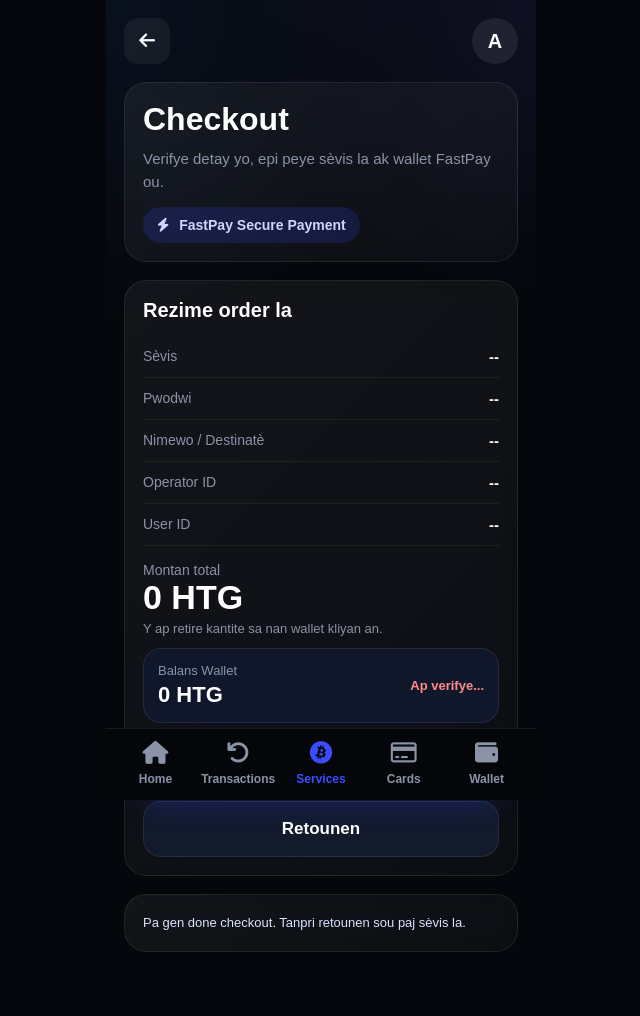
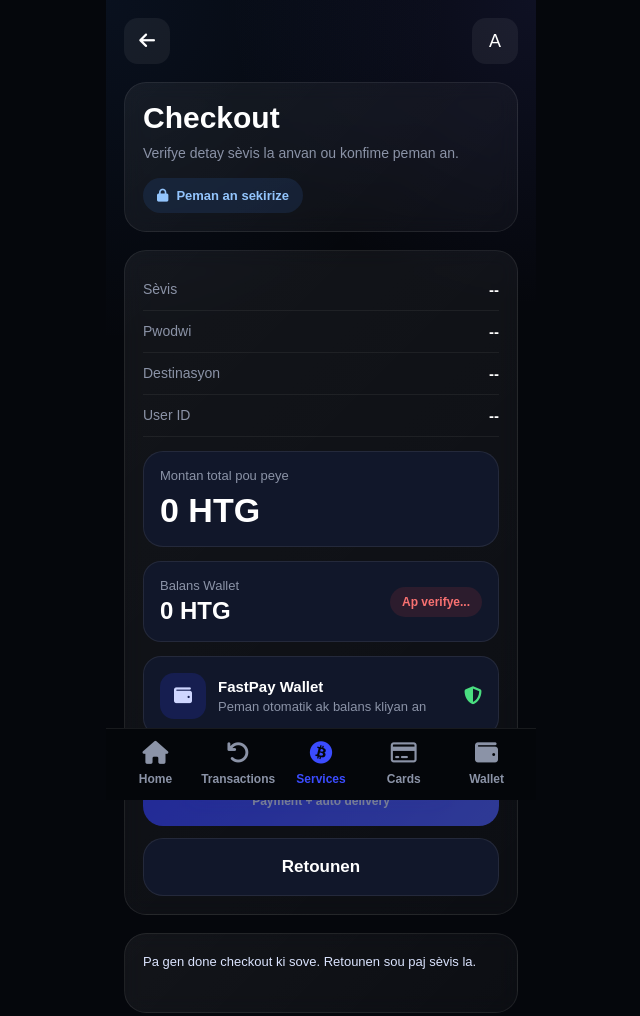
Before and after one commit to Fastpayhaiti/Fastpayhaiti, a website: page checkout.html in a window 1280 px wide. Shown: the whole page, without its empty margins (319-959 px from the left). Drawn offline with Linux system fonts and the light colour scheme.

Commit message:
Update checkout.html

```diff
--- a/checkout.html
+++ b/checkout.html
@@ -2,7 +2,7 @@
 <html lang="ht">
 <head>
   <meta charset="UTF-8" />
-  <meta name="viewport" content="width=device-width, initial-scale=1.0" />
+  <meta name="viewport" content="width=device-width, initial-scale=1.0"/>
   <title>Checkout - FastPay</title>
   <link href="https://cdnjs.cloudflare.com/ajax/libs/font-awesome/6.5.0/css/all.min.css" rel="stylesheet">
   <style>
@@ -15,7 +15,7 @@
 
     body{
       background:#05070c;
-      color:#ffffff;
+      color:#fff;
       min-height:100vh;
     }
 
@@ -37,73 +37,51 @@
       margin-bottom:18px;
     }
 
-    .back-btn{
+    .back-btn,.avatar{
       width:46px;
       height:46px;
-      border:none;
       border-radius:14px;
-      background:rgba(255,255,255,0.06);
-      color:#ffffff;
-      font-size:18px;
       display:flex;
       align-items:center;
       justify-content:center;
+      background:rgba(255,255,255,0.06);
+      color:#fff;
       text-decoration:none;
-      backdrop-filter:blur(10px);
+      font-size:18px;
     }
 
-    .profile-avatar{
-      width:46px;
-      height:46px;
-      border-radius:50%;
-      background:rgba(255,255,255,0.08);
-      color:#ffffff;
-      display:flex;
-      align-items:center;
-      justify-content:center;
-      font-size:20px;
-      font-weight:bold;
-    }
-
-    .card,
-    .result-box{
+    .card{
       background:linear-gradient(135deg, rgba(255,255,255,0.06), rgba(255,255,255,0.03));
       border:1px solid rgba(255,255,255,0.08);
       border-radius:22px;
       padding:18px;
+      margin-bottom:18px;
       backdrop-filter:blur(10px);
-      margin-bottom:18px;
     }
 
     .title{
-      font-size:32px;
+      font-size:30px;
       font-weight:800;
-      margin-bottom:10px;
+      margin-bottom:8px;
     }
 
     .sub{
       color:#8b93a7;
-      font-size:15px;
+      font-size:14px;
       line-height:1.5;
-      margin-bottom:14px;
     }
 
-    .badge{
+    .pay-badge{
+      margin-top:14px;
       display:inline-flex;
       align-items:center;
-      gap:10px;
-      background:rgba(59,76,255,0.18);
-      color:#cfd6ff;
+      gap:8px;
       padding:10px 14px;
       border-radius:999px;
-      font-size:14px;
+      background:rgba(59,130,246,0.12);
+      color:#93c5fd;
+      font-size:13px;
       font-weight:700;
-    }
-
-    .section-title{
-      font-size:20px;
-      font-weight:800;
-      margin-bottom:14px;
     }
 
     .summary-row{
@@ -128,36 +106,39 @@
       font-size:15px;
       font-weight:700;
       text-align:right;
+      max-width:58%;
       word-break:break-word;
-      max-width:58%;
     }
 
-    .price-box{
-      margin-top:8px;
-      padding-top:8px;
+    .price-wrap{
+      margin-top:14px;
+      background:#11172a;
+      border:1px solid rgba(255,255,255,0.08);
+      border-radius:20px;
+      padding:16px;
     }
 
-    .price{
+    .price-label{
+      color:#8b93a7;
+      font-size:13px;
+      margin-bottom:8px;
+    }
+
+    .price-value{
       font-size:34px;
       font-weight:800;
     }
 
-    .price-sub{
-      color:#8b93a7;
-      font-size:13px;
-      margin-top:4px;
-    }
-
     .wallet-box{
+      margin-top:14px;
       display:flex;
+      justify-content:space-between;
       align-items:center;
-      justify-content:space-between;
       gap:12px;
-      padding:14px;
+      padding:16px;
       border-radius:18px;
       background:#11172a;
       border:1px solid rgba(255,255,255,0.08);
-      margin-top:12px;
     }
 
     .wallet-left{
@@ -167,52 +148,146 @@
     }
 
     .wallet-label{
+      color:#8b93a7;
       font-size:13px;
-      color:#8b93a7;
     }
 
-    .wallet-balance{
-      font-size:22px;
+    .wallet-value{
+      font-size:24px;
       font-weight:800;
     }
 
-    .status-ok{
-      color:#4ade80;
-      font-size:13px;
+    .wallet-status-ok,
+    .wallet-status-bad{
+      padding:8px 12px;
+      border-radius:999px;
+      font-size:12px;
       font-weight:700;
+      white-space:nowrap;
     }
 
-    .status-bad{
-      color:#ff8a8a;
+    .wallet-status-ok{
+      background:rgba(34,197,94,0.12);
+      color:#4ade80;
+    }
+
+    .wallet-status-bad{
+      background:rgba(239,68,68,0.12);
+      color:#f87171;
+    }
+
+    .pay-method-box{
+      margin-top:14px;
+      display:flex;
+      align-items:center;
+      justify-content:space-between;
+      gap:12px;
+      padding:16px;
+      border-radius:18px;
+      background:#11172a;
+      border:1px solid rgba(255,255,255,0.08);
+    }
+
+    .pay-method-left{
+      display:flex;
+      align-items:center;
+      gap:12px;
+    }
+
+    .pay-icon{
+      width:46px;
+      height:46px;
+      border-radius:14px;
+      background:rgba(47,60,255,0.18);
+      display:flex;
+      align-items:center;
+      justify-content:center;
+      color:#cfd6ff;
+      font-size:18px;
+    }
+
+    .pay-method-title{
+      font-size:15px;
+      font-weight:800;
+    }
+
+    .pay-method-sub{
+      color:#8b93a7;
       font-size:13px;
-      font-weight:700;
+      margin-top:4px;
+    }
+
+    .shield{
+      color:#4ade80;
+      font-size:18px;
+    }
+
+    .actions{
+      display:grid;
+      grid-template-columns:1fr;
+      gap:12px;
+      margin-top:16px;
     }
 
     .primary-btn,
     .secondary-btn{
-      display:block;
       width:100%;
       border:none;
-      border-radius:18px;
+      border-radius:20px;
+      padding:18px;
       font-size:17px;
-      font-weight:700;
-      padding:17px;
+      font-weight:800;
       cursor:pointer;
-      text-decoration:none;
       text-align:center;
-      margin-top:12px;
+      transition:0.2s ease;
     }
 
     .primary-btn{
-      background:#2f3cff;
+      background:linear-gradient(135deg,#2f3cff,#4b5dff);
       color:#fff;
-      box-shadow:0 14px 30px rgba(47,60,255,0.35);
+      box-shadow:0 16px 32px rgba(47,60,255,0.35);
+    }
+
+    .primary-btn:disabled{
+      opacity:0.55;
+      cursor:not-allowed;
+      box-shadow:none;
     }
 
     .secondary-btn{
-      background:#131a2c;
-      color:#ffffff;
+      background:#11172a;
+      color:#fff;
       border:1px solid rgba(255,255,255,0.08);
+    }
+
+    .btn-main{
+      display:flex;
+      align-items:center;
+      justify-content:center;
+      gap:10px;
+    }
+
+    .btn-sub{
+      display:block;
+      font-size:12px;
+      font-weight:600;
+      color:#dbe4ff;
+      opacity:0.9;
+      margin-top:4px;
+    }
+
+    .loading-inline{
+      display:none;
+      align-items:center;
+      justify-content:center;
+      gap:8px;
+      font-size:14px;
+      color:#cfd6ff;
+      margin-top:8px;
+    }
+
+    .loading-inline.show{
+      display:flex;
     }
 
     .result-box{
@@ -221,11 +296,7 @@
       font-size:13px;
       color:#dbe4ff;
       line-height:1.5;
-    }
-
-    .loading{
-      opacity:0.7;
-      pointer-events:none;
+      min-height:80px;
     }
 
     .bottom-nav{
@@ -265,76 +336,88 @@
 </head>
 <body>
 <div class="app">
+
   <div class="topbar">
-      <a href="topup.html" class="back-btn">
-        <i class="fa-solid fa-arrow-left"></i>
-      </a>
-      <div class="profile-avatar" id="profileLetter">A</div>
+    <a href="services.html" class="back-btn"><i class="fa-solid fa-arrow-left"></i></a>
+    <div class="avatar" id="avatar">A</div>
   </div>
 
   <div class="card">
     <div class="title">Checkout</div>
-      <div class="sub">
-        Verifye detay yo, epi peye sèvis la ak wallet FastPay ou.
-      </div>
-      <div class="badge">
-        <i class="fa-solid fa-bolt"></i>
-        <span>FastPay Secure Payment</span>
+    <div class="sub">Verifye detay sèvis la anvan ou konfime peman an.</div>
+    <div class="pay-badge">
+      <i class="fa-solid fa-lock"></i>
+      <span>Peman an sekirize</span>
     </div>
   </div>
 
   <div class="card">
-      <div class="section-title">Rezime order la</div>
-
     <div class="summary-row">
       <div class="summary-label">Sèvis</div>
-        <div class="summary-value" id="serviceText">--</div>
+      <div class="summary-value" id="summaryService">--</div>
     </div>
 
     <div class="summary-row">
       <div class="summary-label">Pwodwi</div>
-        <div class="summary-value" id="productText">--</div>
+      <div class="summary-value" id="summaryProduct">--</div>
     </div>
 
     <div class="summary-row">
-        <div class="summary-label">Nimewo / Destinatè</div>
-        <div class="summary-value" id="phoneText">--</div>
-      </div>
-
-      <div class="summary-row">
-        <div class="summary-label">Operator ID</div>
-        <div class="summary-value" id="operatorText">--</div>
+      <div class="summary-label">Destinasyon</div>
+      <div class="summary-value" id="summaryDestination">--</div>
     </div>
 
     <div class="summary-row">
       <div class="summary-label">User ID</div>
-        <div class="summary-value" id="userText">--</div>
+      <div class="summary-value" id="summaryUser">--</div>
     </div>
 
-      <div class="price-box">
-        <div class="summary-label">Montan total</div>
-        <div class="price" id="amountText">0 HTG</div>
-        <div class="price-sub">Y ap retire kantite sa nan wallet kliyan an.</div>
+    <div class="price-wrap">
+      <div class="price-label">Montan total pou peye</div>
+      <div class="price-value" id="summaryAmount">0 HTG</div>
     </div>
 
     <div class="wallet-box">
       <div class="wallet-left">
         <div class="wallet-label">Balans Wallet</div>
-          <div class="wallet-balance" id="walletBalance">0 HTG</div>
+        <div class="wallet-value" id="walletBalance">0 HTG</div>
       </div>
-        <div id="walletStatus" class="status-bad">Ap verifye...</div>
+      <div id="walletStatus" class="wallet-status-bad">Ap verifye...</div>
     </div>
 
+    <div class="pay-method-box">
+      <div class="pay-method-left">
+        <div class="pay-icon">
+          <i class="fa-solid fa-wallet"></i>
+        </div>
+        <div>
+          <div class="pay-method-title">FastPay Wallet</div>
+          <div class="pay-method-sub">Peman otomatik ak balans kliyan an</div>
+        </div>
+      </div>
+      <i class="fa-solid fa-shield-halved shield"></i>
+    </div>
+
+    <div class="actions">
       <button class="primary-btn" id="payBtn" onclick="createAndPay()">
-        Peye + Livre otomatikman
+        <div class="btn-main">
+          <i class="fa-solid fa-bolt"></i>
+          <span>Peye Kounya</span>
+        </div>
+        <span class="btn-sub">Payment + auto delivery</span>
       </button>
 
-      <button class="secondary-btn" onclick="goBack()">
-        Retounen
-      </button>
+      <button class="secondary-btn" onclick="goBack()">Retounen</button>
     </div>
 
-    <div class="result-box" id="resultBox">Rezilta ap parèt isit...</div>
+    <div id="loadingText" class="loading-inline">
+      <i class="fa-solid fa-spinner fa-spin"></i>
+      <span>Ap trete peman an...</span>
+    </div>
+  </div>
+
+  <div class="card result-box" id="resultBox">Rezilta ap parèt isit...</div>
+
 </div>
 
 <div class="bottom-nav">
@@ -366,67 +449,85 @@
 
 <script>
   const API_BASE = "https://fastpayhaiti.onrender.com";
+  const savedUser = JSON.parse(localStorage.getItem("fastpay_user") || "{}");
   const checkoutData = JSON.parse(localStorage.getItem("fastpay_checkout") || "null");
-    const savedUser = JSON.parse(localStorage.getItem("fastpay_user") || "null");
 
-    const profileLetter = document.getElementById("profileLetter");
+  if(savedUser.fullname){
+    document.getElementById("avatar").innerText = savedUser.fullname[0].toUpperCase();
+  }
+
   const resultBox = document.getElementById("resultBox");
   const payBtn = document.getElementById("payBtn");
+  const loadingText = document.getElementById("loadingText");
 
-    if (savedUser && savedUser.fullname) {
-      profileLetter.innerText = savedUser.fullname.charAt(0).toUpperCase();
+  if(!checkoutData){
+    resultBox.innerText = "Pa gen done checkout ki sove. Retounen sou paj sèvis la.";
+    payBtn.disabled = true;
+  } else {
+    document.getElementById("summaryService").innerText = checkoutData.service || "--";
+    document.getElementById("summaryProduct").innerText = checkoutData.productName || "--";
+
+    const customerData = checkoutData.customerData || {};
+    document.getElementById("summaryDestination").innerText =
+      customerData.phone || customerData.email || customerData.playerId || "--";
+
+    document.getElementById("summaryUser").innerText = checkoutData.userId || "--";
+    document.getElementById("summaryAmount").innerText = (checkoutData.amount || 0) + " HTG";
+
+    loadWalletBalance();
   }
 
-    if (!checkoutData) {
-      resultBox.innerText = "Pa gen done checkout. Tanpri retounen sou paj sèvis la.";
-      payBtn.disabled = true;
-      payBtn.classList.add("loading");
-    } else {
-      document.getElementById("serviceText").innerText = checkoutData.service || "--";
-      document.getElementById("productText").innerText = checkoutData.productName || "--";
-      document.getElementById("phoneText").innerText = checkoutData.customerData?.phone || "--";
-      document.getElementById("operatorText").innerText = checkoutData.customerData?.operatorId || "--";
-      document.getElementById("userText").innerText = checkoutData.userId || "--";
-      document.getElementById("amountText").innerText = (checkoutData.amount || 0) + " HTG";
-      loadWallet();
-    }
-
-    async function loadWallet() {
-      try {
+  async function loadWalletBalance(){
+    try{
       const res = await fetch(`${API_BASE}/api/wallet/${checkoutData.userId}`);
       const data = await res.json();
 
-        if (data && !data.error) {
       const balance = Number(data.balance || 0);
-          const needed = Number(checkoutData.amount || 0);
+      const amount = Number(checkoutData.amount || 0);
 
       document.getElementById("walletBalance").innerText = balance + " HTG";
 
-          if (balance >= needed) {
+      if(balance >= amount){
         document.getElementById("walletStatus").innerText = "Balans sifi";
-            document.getElementById("walletStatus").className = "status-ok";
+        document.getElementById("walletStatus").className = "wallet-status-ok";
       } else {
         document.getElementById("walletStatus").innerText = "Balans pa sifi";
-            document.getElementById("walletStatus").className = "status-bad";
+        document.getElementById("walletStatus").className = "wallet-status-bad";
       }
-        } else {
-          document.getElementById("walletStatus").innerText = "User pa jwenn";
-          document.getElementById("walletStatus").className = "status-bad";
-        }
-      } catch (error) {
+    }catch(error){
       document.getElementById("walletStatus").innerText = "Erè koneksyon";
-        document.getElementById("walletStatus").className = "status-bad";
+      document.getElementById("walletStatus").className = "wallet-status-bad";
     }
   }
 
-    async function createAndPay() {
-      if (!checkoutData) return;
+  function setProcessing(state){
+    payBtn.disabled = state;
+    loadingText.classList.toggle("show", state);
 
-      payBtn.disabled = true;
-      payBtn.classList.add("loading");
-      payBtn.innerText = "Tanpri tann...";
+    if(state){
+      payBtn.innerHTML = `
+        <div class="btn-main">
+          <i class="fa-solid fa-spinner fa-spin"></i>
+          <span>Ap peye...</span>
+        </div>
+        <span class="btn-sub">Tanpri tann kèk segond</span>
+      `;
+    } else {
+      payBtn.innerHTML = `
+        <div class="btn-main">
+          <i class="fa-solid fa-bolt"></i>
+          <span>Peye Kounya</span>
+        </div>
+        <span class="btn-sub">Payment + auto delivery</span>
+      `;
+    }
+  }
 
-      try {
+  async function createAndPay(){
+    if(!checkoutData) return;
+
+    try{
+      setProcessing(true);
       resultBox.innerText = "Ap kreye order la...";
 
       const createRes = await fetch(`${API_BASE}/api/checkout/create`, {
@@ -439,51 +540,51 @@
 
       const createData = await createRes.json();
 
-        if (!createRes.ok || !createData.success || !createData.order) {
+      if(!createRes.ok || !createData.success || !createData.order){
         resultBox.innerText = "Create order echwe:\n\n" + JSON.stringify(createData, null, 2);
-          resetButton();
+        setProcessing(false);
         return;
       }
 
-        const orderId = createData.order.id;
-        resultBox.innerText = "Order kreye avèk siksè.\n\nAp fè peman + livrezon otomatik...";
+      resultBox.innerText = "Order kreye. Ap fè peman + livrezon otomatik...";
 
       const payRes = await fetch(`${API_BASE}/api/checkout/pay-and-deliver`, {
         method: "POST",
         headers: {
           "Content-Type": "application/json"
         },
-          body: JSON.stringify({ orderId })
+        body: JSON.stringify({ orderId: createData.order.id })
       });
 
       const payData = await payRes.json();
-
       resultBox.innerText = JSON.stringify(payData, null, 2);
 
-        if (payRes.ok && payData.success) {
+      if(payRes.ok && payData.success){
         localStorage.setItem("fastpay_last_order", JSON.stringify(payData));
         localStorage.removeItem("fastpay_checkout");
+
         setTimeout(() => {
           window.location.href = "success.html";
         }, 1200);
         return;
       }
 
-        resetButton();
-      } catch (error) {
-        resultBox.innerText = "Erè pandan checkout la:\n\n" + error.message;
-        resetButton();
+      setProcessing(false);
+    }catch(error){
+      resultBox.innerText = "Erè pandan peman an:\n\n" + error.message;
+      setProcessing(false);
     }
   }
 
-    function resetButton() {
-      payBtn.disabled = false;
-      payBtn.classList.remove("loading");
-      payBtn.innerText = "Peye + Livre otomatikman";
-    }
+  function goBack(){
+    const service = (checkoutData?.service || "").toLowerCase();
 
-    function goBack() {
-      window.location.href = "topup.html";
+    if(service === "topup") window.location.href = "topup.html";
+    else if(service === "giftcard") window.location.href = "giftcards.html";
+    else if(service === "freefire") window.location.href = "freefire.html";
+    else if(service === "primevideo") window.location.href = "primevideo.html";
+    else if(service === "netflix") window.location.href = "netflix.html";
+    else window.location.href = "services.html";
   }
 </script>
 </body>
```
Lines whose indentation alone changed are shown as unchanged.
